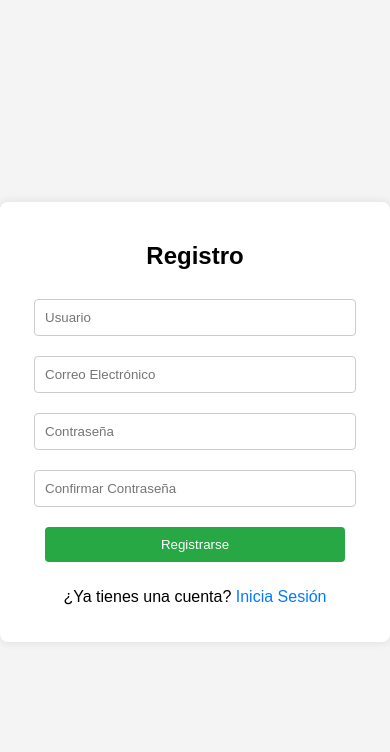
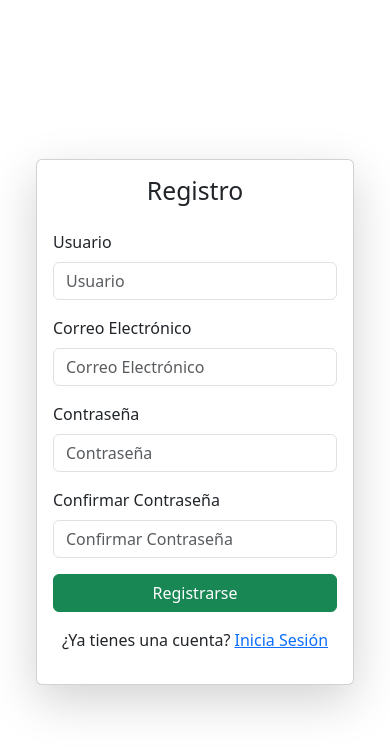
Before and after one commit to YahirPoot/Tarea-form, a plain HTML site: page index.html in a window 390 px wide. Both pictures are taken after a click on the link "Regístrate". Drawn offline with nearby package versions, Linux system fonts and the light colour scheme.

Commit message:
añadi bootstrap y cambios front

```diff
--- a/index.html
+++ b/index.html
@@ -1,48 +1,94 @@
 <!DOCTYPE html>
 <html lang="es">
+
 <head>
     <meta charset="UTF-8">
     <meta name="viewport" content="width=device-width, initial-scale=1.0">
     <title>Aplicación</title>
+    <link href="https://cdn.jsdelivr.net/npm/bootstrap@5.3.0/dist/css/bootstrap.min.css" rel="stylesheet">
+    <link href="https://fonts.googleapis.com/css2?family=Material+Symbols+Outlined" rel="stylesheet" />
     <link rel="stylesheet" href="style.css">
 </head>
+
 <body>
-    <div class="container">
-        <!-- Formulario de Login -->
-        <div id="login-form" class="form-container">
-            <h2>Login</h2>
+    <div class="container-fluid">
+        <div class="row vh-100 g-0">
+            <!-- Columna de Formulario Login-->
+            <div class="col-lg-6 d-flex align-items-center justify-content-center p-4">
+                <div id="login-form" class="w-100" style="max-width: 500px;">
+                    <div class="card shadow-lg">
+                        <div class="card-body">
+                            <h2 class="card-title text-center mb-4">Login</h2>
                             <form id="login">
-                <input type="text" id="login-username" placeholder="Usuario">
-                <input type="password" id="login-password" placeholder="Contraseña">
-                <button class="btn-login" type="submit">Iniciar Sesión</button>
+                                <div class="mb-3">
+                                    <label for="login-username" class="form-label">Usuario</label>
+                                    <input type="text" id="login-username" class="form-control" placeholder="Usuario"
+                                        required>
+                                </div>
+                                <div class="mb-3">
+                                    <label for="login-password" class="form-label">Contraseña</label>
+                                    <input type="password" id="login-password" class="form-control"
+                                        placeholder="Contraseña" required>
+                                </div>
+                                <div class="d-grid">
+                                    <button class="btn btn-success" type="submit">
+                                        <span class="material-symbols-outlined">door_open</span>
+                                        Iniciar Sesión
+                                    </button>
+                                </div>
                             </form>
-            <p>¿No tienes una cuenta? <a href="#" id="show-register">Regístrate</a></p>
+                            <p class="mt-3 text-center">¿No tienes una cuenta? <a href="#"
+                                    id="show-register">Regístrate</a></p>
+                        </div>
+                    </div>
                 </div>
 
-        <!-- Formulario de Registro -->
-        <div id="register-form" class="form-container" style="display: none;">
-            <h2>Registro</h2>
+                <!-- Columna de Formulario Registro -->
+                <div id="register-form" class="w-100 d-none" style="max-width: 500px;">
+                    <div class="card-register card shadow-lg ">
+                        <div class="card-body">
+                            <h2 class="card-title text-center mb-4">Registro</h2>
                             <form id="register">
-                <input type="text" id="register-username" placeholder="Usuario">
-                <input type="email" id="register-email" placeholder="Correo Electrónico">
-                <input type="password" id="register-password" placeholder="Contraseña">
-                <input type="password" id="register-confirm-password" placeholder="Confirmar Contraseña">
-                <button class="btn-register" type="submit">Registrarse</button>
+                                <div class="mb-3">
+                                    <label for="register-username" class="form-label">Usuario</label>
+                                    <input type="text" id="register-username" class="form-control" placeholder="Usuario"
+                                        required>
+                                </div>
+                                <div class="mb-3">
+                                    <label for="register-email" class="form-label">Correo Electrónico</label>
+                                    <input type="email" id="register-email" class="form-control"
+                                        placeholder="Correo Electrónico" required>
+                                </div>
+                                <div class="mb-3">
+                                    <label for="register-password" class="form-label">Contraseña</label>
+                                    <input type="password" id="register-password" class="form-control"
+                                        placeholder="Contraseña" required>
+                                </div>
+                                <div class="mb-3">
+                                    <label for="register-confirm-password" class="form-label">Confirmar
+                                        Contraseña</label>
+                                    <input type="password" id="register-confirm-password" class="form-control"
+                                        placeholder="Confirmar Contraseña" required>
+                                </div>
+                                <div class="d-grid">
+                                    <button class="btn btn-success" type="submit">Registrarse</button>
+                                </div>
                             </form>
-            <p>¿Ya tienes una cuenta? <a href="#" id="show-login">Inicia Sesión</a></p>
+                            <p class="mt-3 text-center">¿Ya tienes una cuenta? <a href="#" id="show-login">Inicia Sesión</a></p>
+                        </div>
+                    </div>
+                </div>
             </div>
 
+            <!-- Columna de Imagen -->
+            <div class="col-lg-6 d-none d-lg-block img-container position-relative">
+                <div class="bolita"></div>
+            </div>
+        </div>
     </div>
 
-    <div id="message-area" style="display: none;">
-        <h2>Envía un Mensaje</h2>
-        <form id="message-form">
-            <textarea id="message-content" placeholder="Escribe tu mensaje aquí..." required></textarea>
-            <button type="submit">Enviar</button>
-        </form>
-        <div id="messages"></div>
-    </div>
-
+    <script src="https://cdn.jsdelivr.net/npm/bootstrap@5.3.0/dist/js/bootstrap.bundle.min.js"></script>
     <script src="script.js"></script>
 </body>
+
 </html>
--- a/script.js
+++ b/script.js
@@ -4,15 +4,16 @@ const users = [];
 // Mostrar/ocultar formularios
 document.getElementById('show-register').addEventListener('click', (e) => {
     e.preventDefault();
-    document.getElementById('login-form').style.display = 'none';
-    document.getElementById('register-form').style.display = 'block';
+    document.getElementById('login-form').classList.add('d-none');
+    document.getElementById('register-form').classList.remove('d-none');
 });
 
 document.getElementById('show-login').addEventListener('click', (e) => {
     e.preventDefault();
-    document.getElementById('register-form').style.display = 'none';
-    document.getElementById('login-form').style.display = 'block';
+    document.getElementById('register-form').classList.add('d-none');
+    document.getElementById('login-form').classList.remove('d-none');
 });
+
 
 // Registro de usuarios
 document.getElementById('register').addEventListener('submit', (e) => {
--- a/style.css
+++ b/style.css
@@ -1,64 +1,16 @@
-body {
-    font-family: Arial, sans-serif;
-    background-color: #f4f4f4;
-    display: flex;
-    justify-content: center;
-    align-items: center;
-    height: 100vh;
-    margin: 0;
+.img-container {
+    background-image: url('./imagenes/fondo-verde-login.jfif');
+    background-size: cover;
+    background-position: center;
 }
 
-.container {
-    background-color: #fff;
-    padding: 20px;
-    border-radius: 8px;
-    box-shadow: 0 0 10px rgba(0, 0, 0, 0.1);
-    width: 400px;
-    text-align: center;;
+.bolita {
+    width: 130px;
+    height: 130px;
+    background-color: rgb(46, 97, 36);
+    border-radius: 50%;
+    position: absolute;
+    top: -30px;
+    left: -720px;
+    opacity: 0.8;
 }
-
-.form-container {
-    display: flex;
-    flex-direction: column;
-    justify-content: center;
-    align-items: center;
-}
-
-input, textarea {
-    margin: 10px 0;
-    padding: 10px;
-    border: 1px solid #ccc;
-    border-radius: 4px;
-    width: 300px;
-}
-
-.btn-login, .btn-register {
-    background-color: #28a745;
-    color: white;
-    border: none;
-    cursor: pointer;
-    margin: 10px 0;
-    padding: 10px;
-    border-radius: 4px;
-    width: 300px;
-}
-
-.btn-login:hover, .btn-register:hover {
-    background-color: #218838;
-}
-
-
-
-a {
-    color: #007bff;
-    text-decoration: none;
-}
-
-a:hover {
-    text-decoration: underline;
-}
-
-#messages {
-    margin-top: 20px;
-    text-align: left;
-}
```
Also changed, not shown: pruebas.html (added, +52 -0 lines), imagenes/fondo-verde-login.jfif (added). Lines whose indentation alone changed are shown as unchanged.
